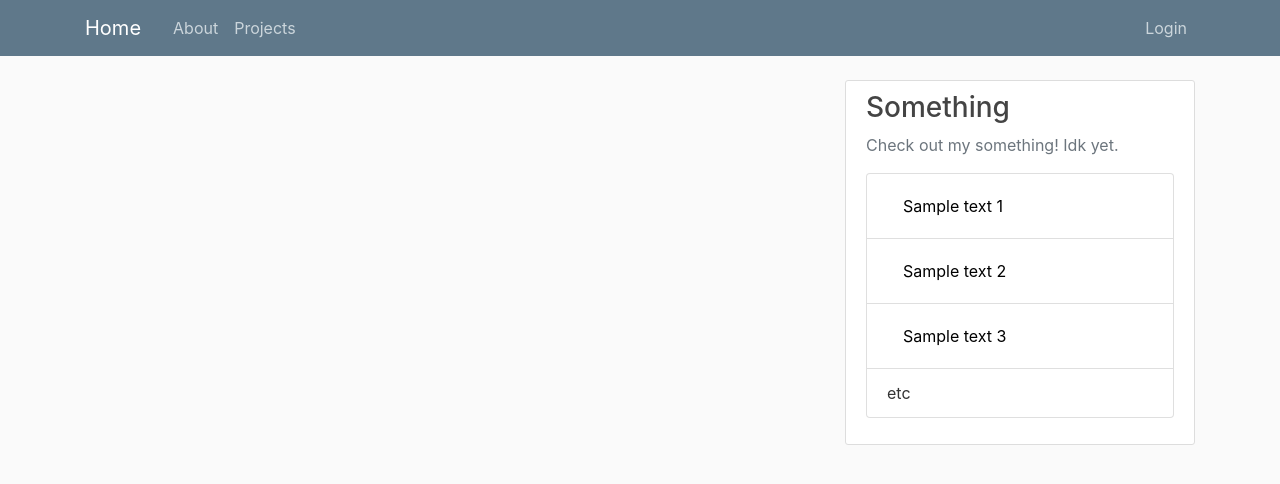
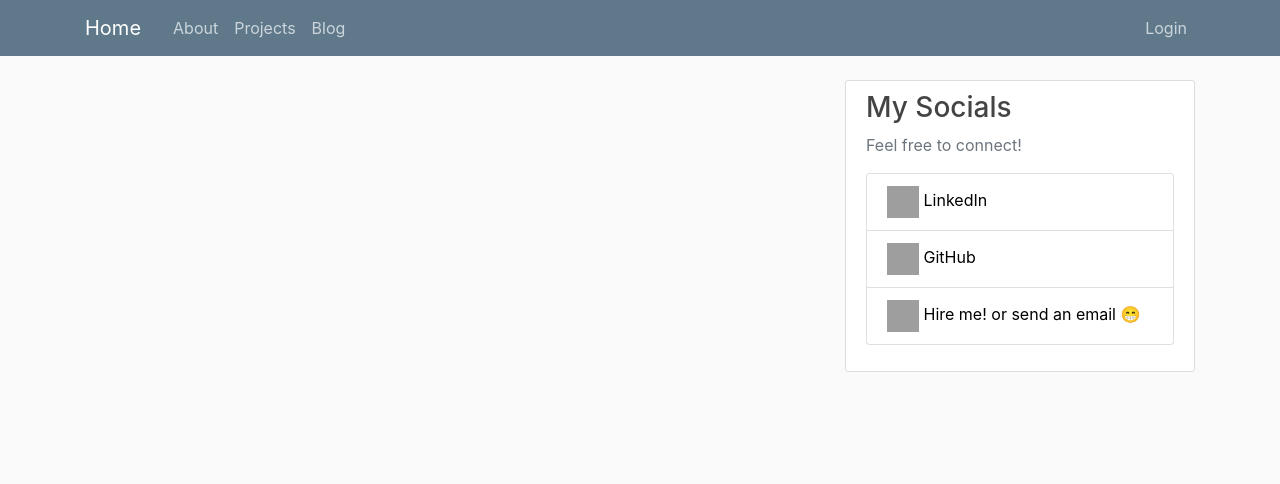
Before and after one commit to 7ired/portfolio, a Flask app: page /home in a window 1280 px wide. Shown: the top 484 px of the page. Run offline with Flask 3, Linux system fonts and the light colour scheme; data that the repository does not hold is empty; some libraries are stand-ins or nearby versions; grey boxes are pictures that could not be loaded.

Commit message:
added home page right panel

```diff
--- a/blog/main/routes.py
+++ b/blog/main/routes.py
@@ -14,3 +14,7 @@ def home():
 @main.route("/about")
 def about():
 	return render_template('about.html', title='About')
+
+@main.route("/blog")
+def blog():
+	return render_template('blog.html', title='Blog')
--- a/blog/templates/layout.html
+++ b/blog/templates/layout.html
@@ -11,9 +11,9 @@
      <link rel="stylesheet" type="text/css" href="{{ url_for('static', filename='main.css') }}">
 
      {% if title %}
-         <title>Eryks Blog - {{ title }}</title>
+         <title>Eryk Witkowski - {{ title }}</title>
      {% else %}
-         <title>Eryks Blog</title>
+         <title>Eryk Witkowski | Data Scientist</title>
      {% endif %}
  </head>
  <body>
@@ -27,12 +27,10 @@
            <div class="collapse navbar-collapse" id="navbarToggle">
              <div class="navbar-nav mr-auto">
                <a class="nav-item nav-link" href="{{ url_for('main.about') }}">About</a>
+               <a class="nav-item nav-link" href="{{ url_for('projects.projects_page') }}">Projects</a>
+               <a class="nav-item nav-link" href="{{ url_for('main.blog') }}">Blog</a>
+              </div>
              </div>
-            <div class="collapse navbar-collapse" id="navbarToggle">
-              <div class="navbar-nav mr-auto">
-                <a class="nav-item nav-link" href="{{ url_for('projects.projects_page') }}">Projects</a>
-              </div>
-            </div>
              <!-- Navbar Right Side -->
              <div class="navbar-nav ml-auto">
                {% if current_user.is_authenticated %}
@@ -69,17 +67,22 @@
          {% if request.path == '/home' %}
          <div class="col-md-4">
            <div class="content-section">
-             <h3>Something</h3>
-             <p class='text-muted'>Check out my something! Idk yet.
+             <h3>My Socials</h3>
+             <p class='text-muted'>Feel free to connect!
                <ul class="list-group">
                  <li class="list-group-item">
-                  <a class="nav-link" href="#" style="color:black">Sample text 1</a></li>
-                 <li class="list-group-item">
-                  <a class="nav-link" href="#" style="color:black">Sample text 2</a></li>
-                 <li class="list-group-item">
-                  <a class="nav-link" href="#" style="color:black">Sample text 3</a></li>
-                 <li class="list-group-item ">etc</li>
-               </ul>
+                   <img src="https://raw.githubusercontent.com/danielcranney/readme-generator/main/public/icons/socials/linkedin.svg" width="32" height="32" />
+                    <a href="https://www.linkedin.com/in/erykwitkowski/" style="color:black" target="_blank">LinkedIn</a>
+                  </li>
+                  <li class="list-group-item">
+                    <img src="https://raw.githubusercontent.com/danielcranney/readme-generator/main/public/icons/socials/github.svg" width="32" height="32" />
+                    <a href="https://github.com/7ired" style="color:black" target="_blank">GitHub</a>
+                  </li>
+                  <li class="list-group-item">
+                    <img src="https://upload.wikimedia.org/wikipedia/commons/7/7e/Gmail_icon_%282020%29.svg" width="32" height="32" />
+                    <a href="mailto:erykwitkowski2@gmail.com" style="color:black" target="_blank">Hire me! or send an email 😁</a>
+                  </li>
+                </ul>
              </p>
            </div>
          </div>
```
Also changed, not shown: blog/templates/about.html (+22 -16 lines), blog/templates/blog.html (added, +9 -0 lines), instance/site.db.
